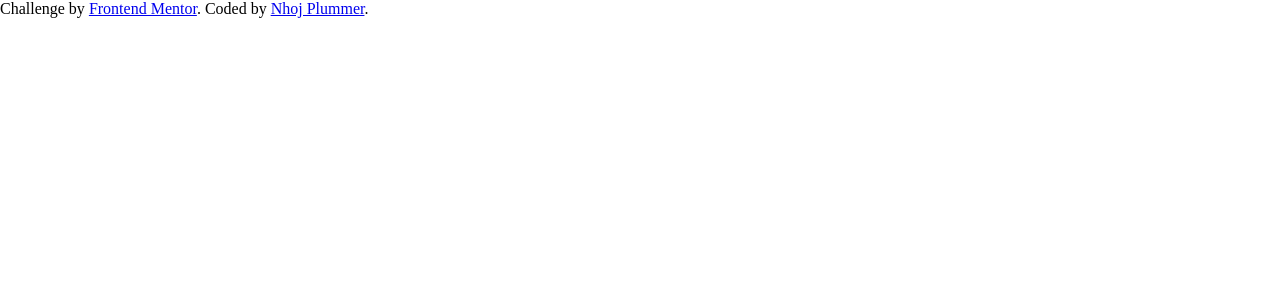
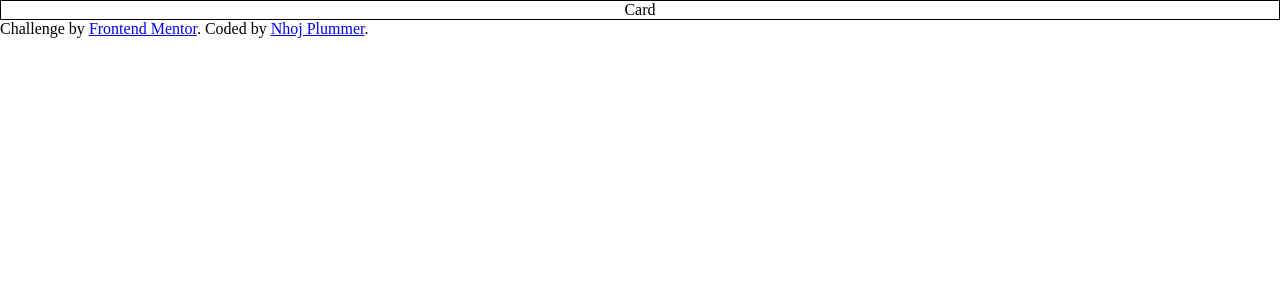
Before and after one commit to Nhoj-Plummer/pricing-component-with-toggle, a React (Create React App) app: page / in a window 1280 px wide. Shown: the top 300 px of the page. Built offline with nearby package versions, Linux system fonts and the light colour scheme.

Commit message:
Setting up process for challenge

```diff
--- a/src/components/componentindex.js
+++ b/src/components/componentindex.js
@@ -0,0 +1 @@
+export {default as Card} from "../components/Card/Card"
--- a/src/containers/Pricing/pricing.css
+++ b/src/containers/Pricing/pricing.css
@@ -0,0 +1,7 @@
+.pricing-container {
+  display: flex;
+  align-items: center;
+  justify-content: center;
+  margin: auto;
+  border: 1px solid;
+}
--- a/src/containers/Pricing/pricing.js
+++ b/src/containers/Pricing/pricing.js
@@ -1,8 +1,13 @@
 import React from "react"
+import {Card} from "../../components/componentindex"
 import "./Pricing.css"
 
 const Pricing = () => {
-  return <div className="pricing-container"></div>
+  return (
+    <div className="pricing-container">
+      <Card />
+    </div>
+  )
 }
 
 export default Pricing
```
